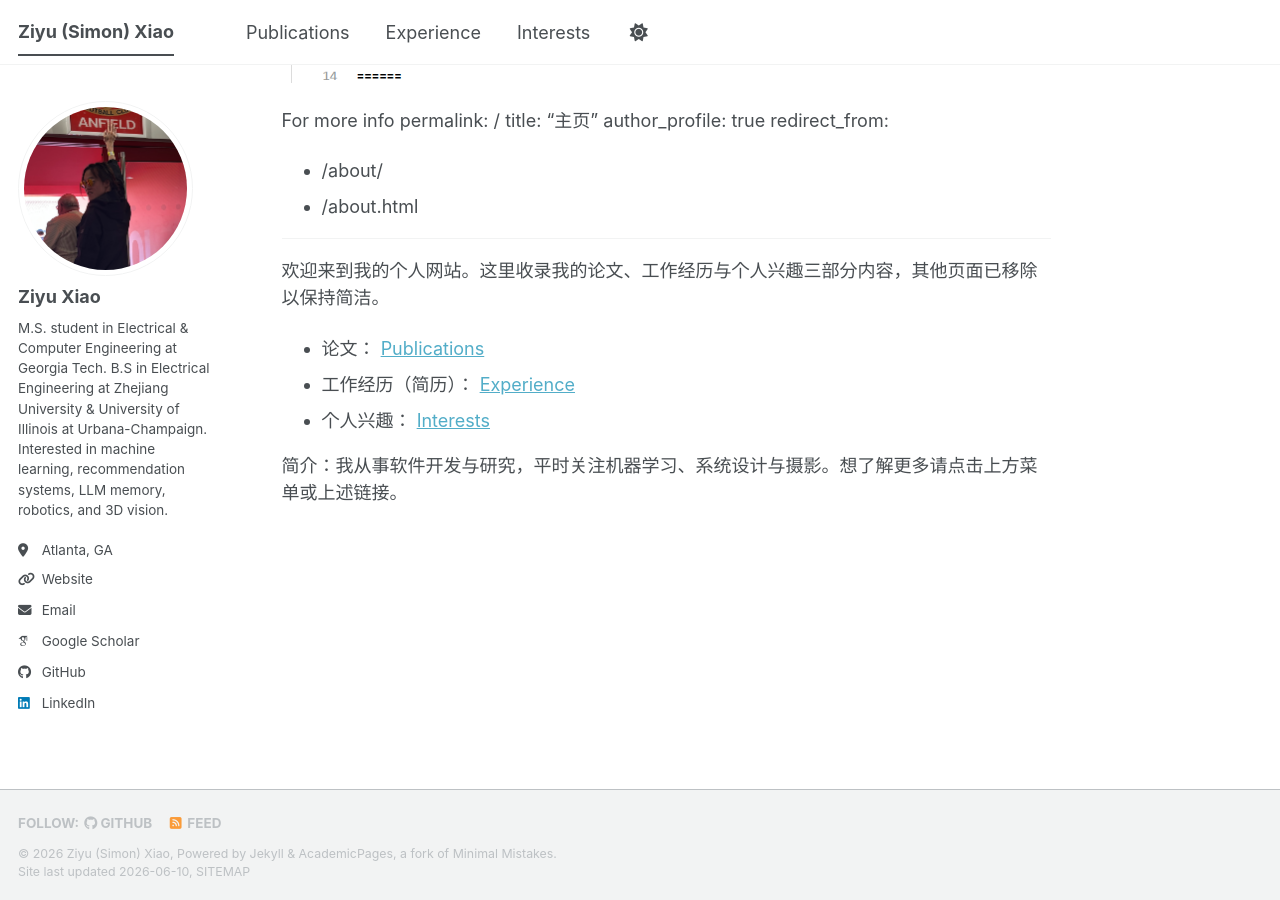
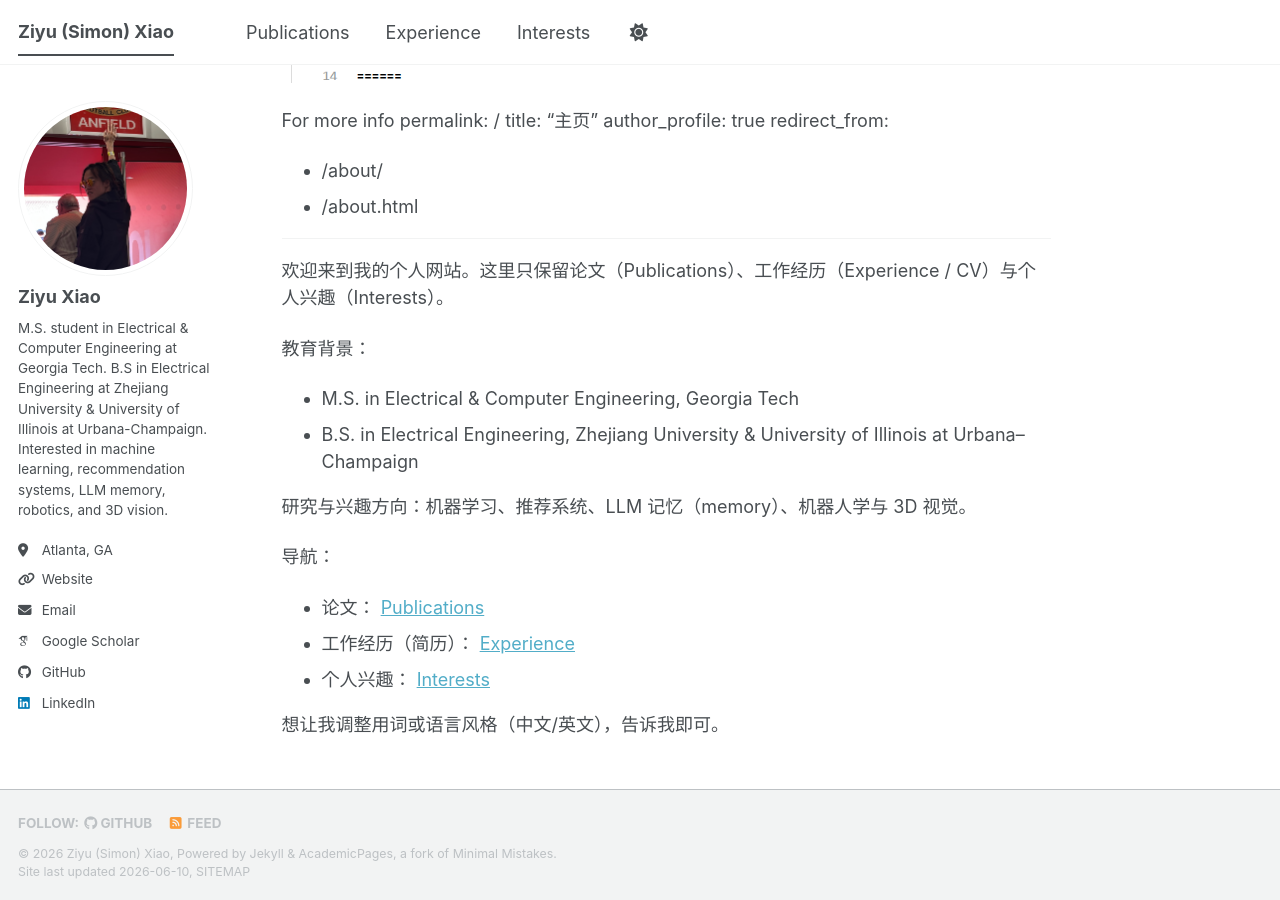
Before and after one commit to zifeiyuu/zifeiyuu.github.io, a Jekyll site: the page built from _pages/about.md, in a window 1280 px wide and 900 px high, scrolled down 3118 px. Built offline with Jekyll 4.4.1, drawn with Linux system fonts in a browser that asks for light colours; some web fonts are replaced; a script bundle is joined from its source files by our own code; library files that are not in the unit come from our copies.

Commit message:
small fix

```diff
--- a/_pages/about.md
+++ b/_pages/about.md
@@ -61,10 +61,19 @@ redirect_from:
 
 ---
 
-欢迎来到我的个人网站。这里收录我的论文、工作经历与个人兴趣三部分内容，其他页面已移除以保持简洁。
+欢迎来到我的个人网站。这里只保留论文（Publications）、工作经历（Experience / CV）与个人兴趣（Interests）。
+
+教育背景：
+
+- M.S. in Electrical & Computer Engineering, Georgia Tech
+- B.S. in Electrical Engineering, Zhejiang University & University of Illinois at Urbana–Champaign
+
+研究与兴趣方向：机器学习、推荐系统、LLM 记忆（memory）、机器人学与 3D 视觉。
+
+导航：
 
 - 论文： [Publications](/publications/)
 - 工作经历（简历）： [Experience](/cv/)
 - 个人兴趣： [Interests](/interests/)
 
-简介：我从事软件开发与研究，平时关注机器学习、系统设计与摄影。想了解更多请点击上方菜单或上述链接。
+想让我调整用词或语言风格（中文/英文），告诉我即可。
--- a/_pages/publications.html
+++ b/_pages/publications.html
@@ -28,6 +28,6 @@ author_profile: true
   {% endfor %}
 {% else %}
   {% for post in site.publications reversed %}
-    {% include archive-single.html %}
+    {% include archive-single.html type="grid" %}
   {% endfor %}
 {% endif %}
```
Also changed, not shown: _includes/archive-single.html (+12 -0 lines), _pages/cv.md (+3 -0 lines), _pages/interests.md (+16 -1 lines), _publications/2023-11-01-video2sim2real.md (added, +13 -0 lines), _publications/2024-06-01-koopman-ubm.md (added, +13 -0 lines), _publications/2025-01-01-mnemis.md (added, +12 -0 lines), images/interests/1.jpg (added), images/interests/3.jpeg (added), images/interests/4.jpg (added), images/publications/koopman-ubm.jpg (added), images/publications/koopman-ubm2.jpg (added), images/publications/mnemis.jpg (added), 5 other files.
